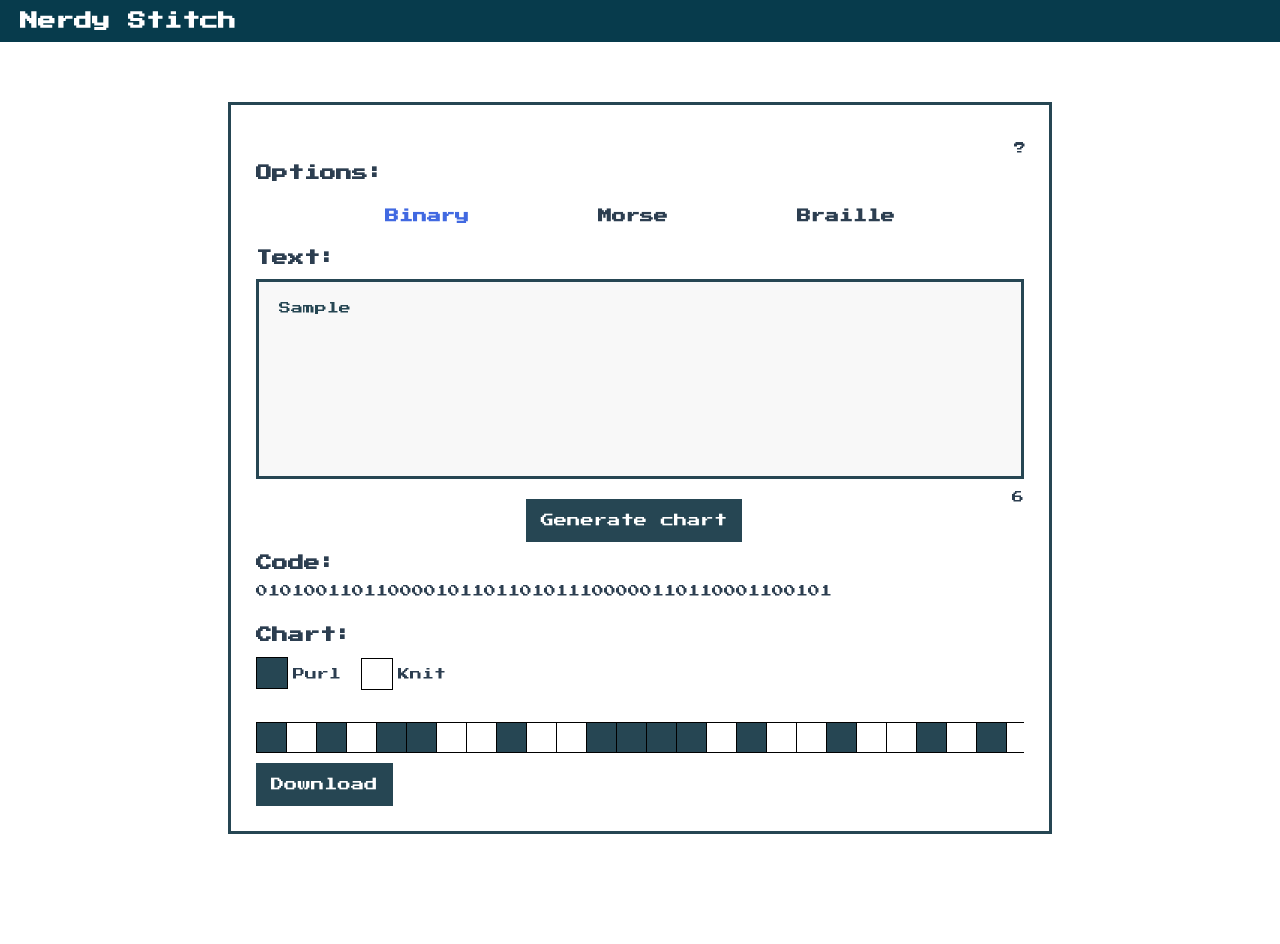
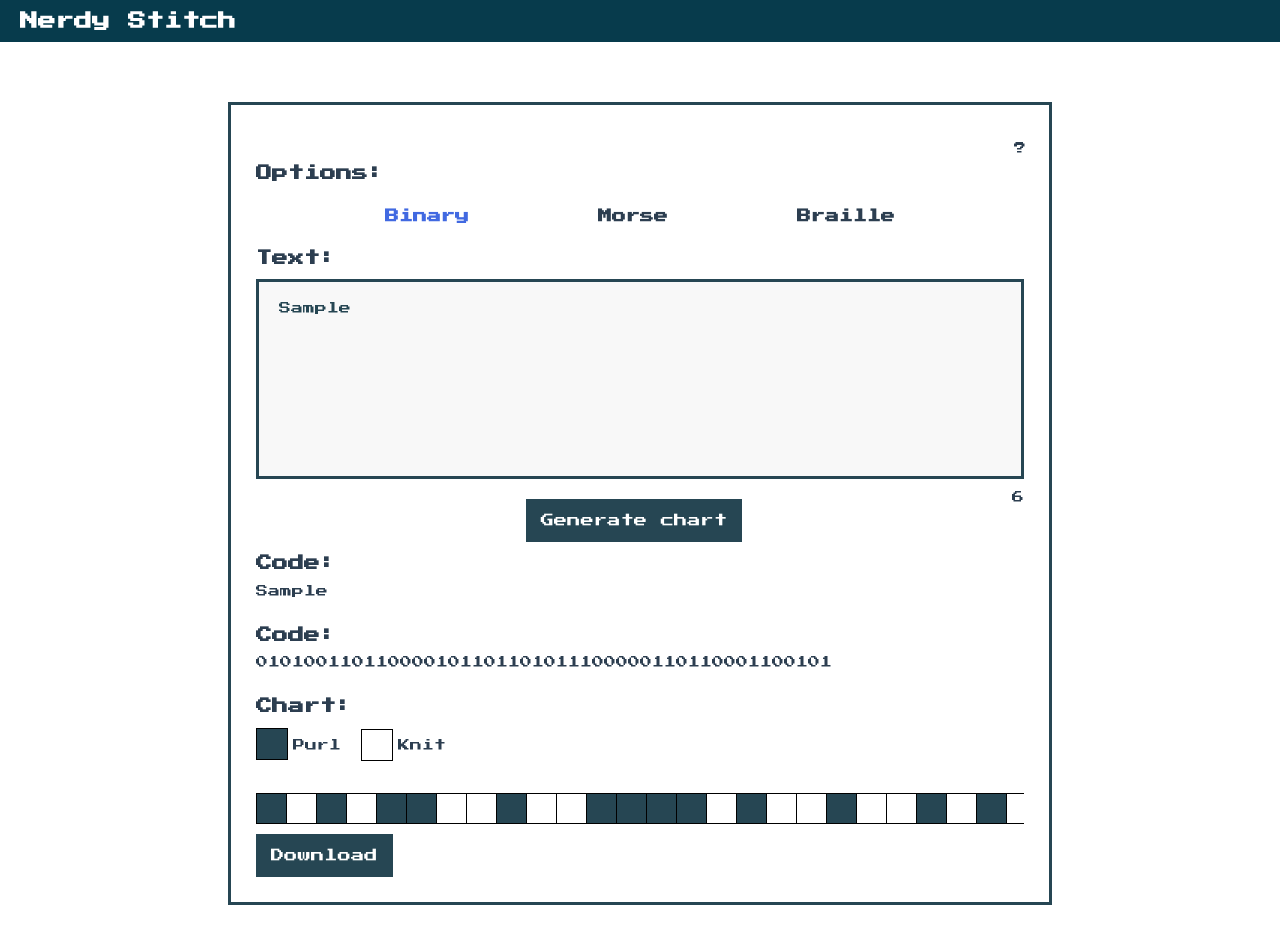
Before and after one commit to MiuMiuMiuMiuMiu/stitch-chart, a Vue app: page / in a window 1280 px wide. Both pictures are taken after typing "Sample" into the empty fields and a click on the button "Generate chart". Shown: the top 944 px of the page. Before the commit the page ends 894 px from the top, so only its background shows below. Built offline with nearby package versions, Linux system fonts and the light colour scheme.

Commit message:
Add user message to pattern container

```diff
--- a/src/components/GenerateButton.vue
+++ b/src/components/GenerateButton.vue
@@ -6,12 +6,17 @@
   <div v-if="this.binaryList[0].length > 0 && this.validInput === true">
     <div id="pattern">
       <h2>Code:</h2>
+      <p>{{ textToConvert }}</p>
 
-      <div id="displayCodeContainer" class="overflow">
-        <template v-for="(line, key) in displayCode" :key="key">
-          <p>{{ line }}</p>
-        </template>
+      <h2>Code:</h2>
+      <div id="displayCodeContainer">
+        <div class="overflow">
+          <template v-for="(line, key) in displayCode" :key="key">
+            <p>{{ line }}</p>
+          </template>
+        </div>
       </div>
+
 
       <h2>Chart:</h2>
       <CreateChart :binaryList="binaryList" />
@@ -169,13 +174,16 @@ p {
   word-break: break-all;
 }
 
+/*Pattern*/
+
+#pattern > p:first-of-type {
+  margin-bottom: 30px;
+}
+
 /*Display code*/
 #displayCodeContainer {
   margin-bottom: 30px;
-}
-
-#displayCodeContainer>p {
-  margin: 0;
+  overflow: auto;
 }
 
 /*Button*/
@@ -201,19 +209,23 @@ button {
 /* overflow */
 
 .overflow {
-  overflow: auto;
+  width: max-content;
 }
 
-.overflow::-webkit-scrollbar-track {
+.overflow > p{
+  margin: 0px;
+}
+
+#displayCodeContainer::-webkit-scrollbar-track {
   background-color: lightgray;
 }
 
-.overflow::-webkit-scrollbar {
+#displayCodeContainer::-webkit-scrollbar {
   width: 1px;
   background-color: red;
 }
 
-.overflow::-webkit-scrollbar-thumb {
+#displayCodeContainer::-webkit-scrollbar-thumb {
   background-color: grey;
 }
 </style>
```
